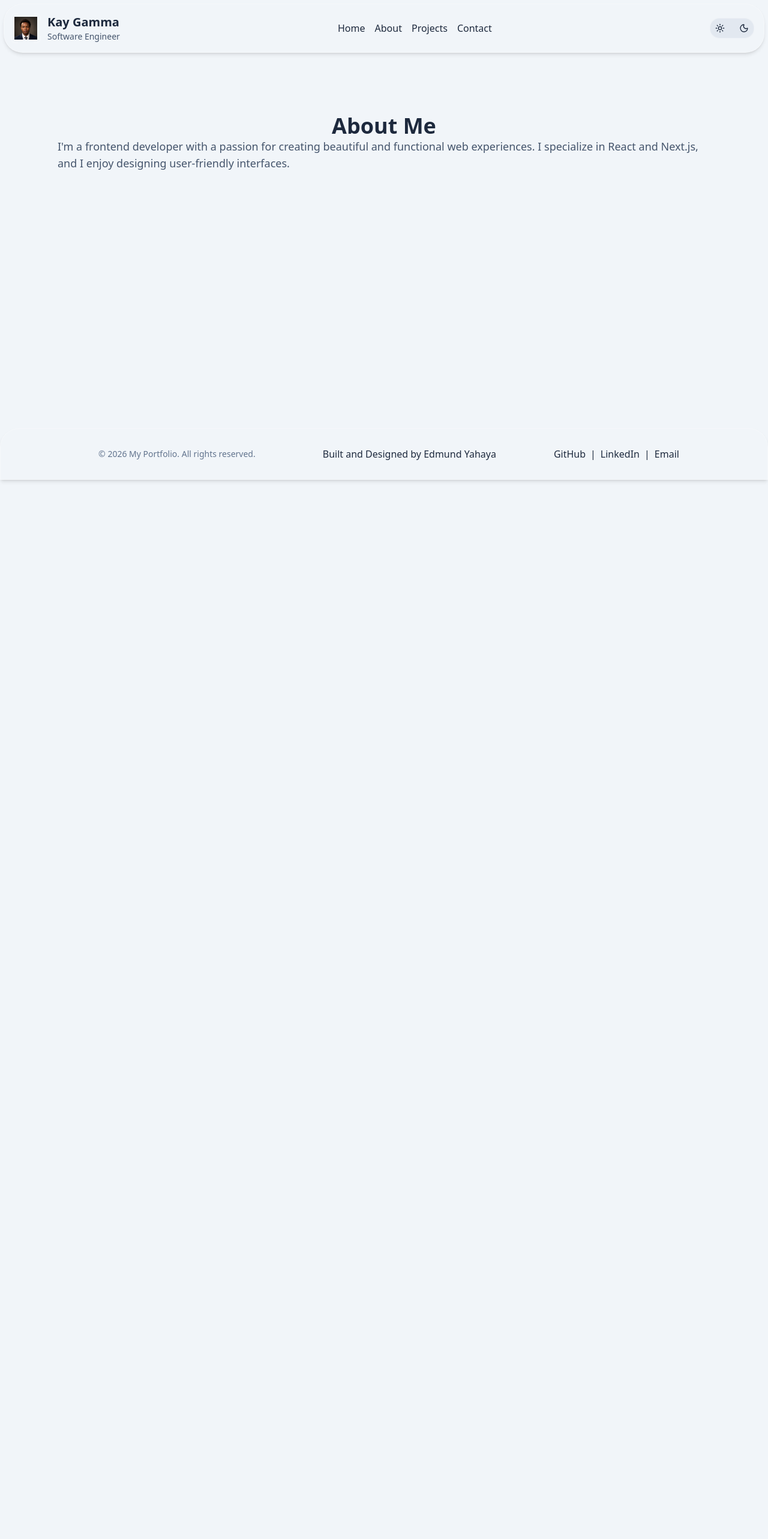
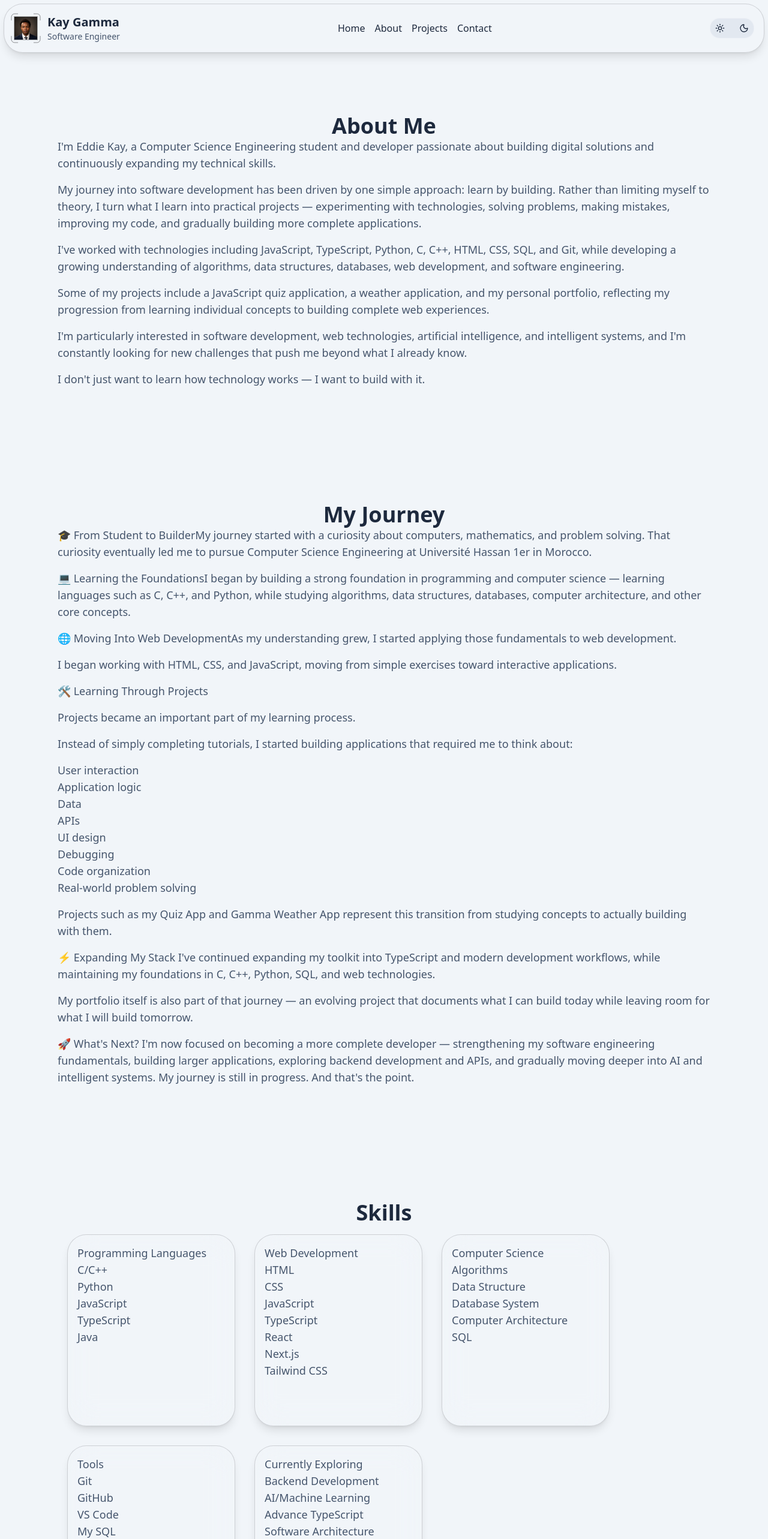
Before and after one commit to kaygamma/My-Portfolio, a Next.js app: page /about in a window 1280 px wide. Shown: the top 2566 px of the page at 60% size. Before the commit the page ends 800 px from the top, so only its background shows below. Built offline with nearby package versions, Linux system fonts and the light colour scheme.

Commit message:
Enhance header with theme toggle and update about and projects sections with detailed content

```diff
--- a/app/Header.tsx
+++ b/app/Header.tsx
@@ -1,30 +1,34 @@
-import { Moon, Sun, Scan } from 'lucide-react'
-import ProfilePic from './profilepic1.png'
-import Image from 'next/image'
-import Link from 'next/link'
-
+import { Scan } from "lucide-react";
+import ProfilePic from "./profilepic1.png";
+import ToggleTheme from "./components/ToggleTheme";
+import Image from "next/image";
+import Link from "next/link";
 
 export default function Header() {
   return (
-    <div className="sticky top-0 z-10  border border-white/30 bg-slate-100 dark:bg-black/80 text-slate-800 dark:text-slate-200 shadow-md rounded-4xl m-1.5 backdrop-blur-md transition-all duration-150">
-      <div className="flex items-center justify-between p-4"
-        >
+    <div className="sticky top-0 z-10  border border-black/15 dark:border-white/15 bg-slate-100/10 dark:bg-black/60 text-slate-800 dark:text-slate-200 shadow-lg rounded-4xl m-1.5 backdrop-blur-xs transition-all duration-150">
+      <div className="flex flex-wrap items-center justify-between p-4">
         <div className="flex items-center gap-4">
           <div className="relative flex items-center justify-center">
-              <Scan className='absolute z-0 text-white/80'
-              size={64} strokeWidth={0.2} />
+            <Scan
+              className="absolute z-0 text-black/80 dark:text-white/80 "
+              size={64}
+              strokeWidth={0.2}
+            />
             <Image
               src={ProfilePic}
               alt="Kay Gamma"
               width={40}
               height={40}
-                className="border border-white/20 backdrop-blur-md"
+              className="border border-black/30 dark:border-white/20 backdrop-blur-md"
             />
           </div>
 
           <div>
             <h1 className="text-xl font-bold">Kay Gamma</h1>
-              <p className="text-sm text-slate-600 dark:text-slate-400">Software Engineer</p>
+            <p className="text-sm text-slate-600 dark:text-slate-400">
+              Software Engineer
+            </p>
           </div>
         </div>
         <nav className="flex gap-4">
@@ -33,11 +37,8 @@ export default function Header() {
           <Link href="/projects">Projects</Link>
           <Link href="/contact">Contact</Link>
         </nav>
-          <div className="flex gap-6 rounded-2xl bg-slate-200 p-2 dark:bg-slate-800  border border-white/30 transition-all duration-150">
-            <button><Sun className="h-4 w-4 text-slate-800 dark:text-slate-200" /></button>
-            <button><Moon className="h-4 w-4 text-slate-800 dark:text-slate-200" /></button>
+        <ToggleTheme />
       </div>
     </div>
-    </div>
-  )
+  );
 }
--- a/app/about/page.tsx
+++ b/app/about/page.tsx
@@ -1,10 +1,186 @@
 export default function About() {
   return (
-    <div className="flex flex-col items-center justify-between p-24">
+    <div>
+      <div className="flex flex-col items-center justify-between md:p-24 p-8">
         <h1 className="text-4xl font-bold">About Me</h1>
-        <p className="text-lg text-slate-600 dark:text-slate-400">
-          I'm a frontend developer with a passion for creating beautiful and functional web experiences. I specialize in React and Next.js, and I enjoy designing user-friendly interfaces.
-        </p>
+        <div className="flex flex-col gap-4 text-lg text-slate-600 dark:text-slate-400">
+          <div>
+            I'm <span>Eddie Kay</span>, a Computer Science Engineering student
+            and developer passionate about building digital solutions and
+            continuously expanding my technical skills.
+          </div>
+          <div>
+            My journey into software development has been driven by one simple
+            approach: <span>learn by building</span>. Rather than limiting
+            myself to theory, I turn what I learn into practical projects —
+            experimenting with technologies, solving problems, making mistakes,
+            improving my code, and gradually building more complete
+            applications.
+          </div>
+          <div>
+            I've worked with technologies including{" "}
+            <span>
+              JavaScript, TypeScript, Python, C, C++, HTML, CSS, SQL, and Git
+            </span>
+            , while developing a growing understanding of algorithms, data
+            structures, databases, web development, and software engineering.
+          </div>
+          <div>
+            Some of my projects include a{" "}
+            <span>
+              JavaScript quiz application, a weather application, and my
+              personal portfolio
+            </span>
+            , reflecting my progression from learning individual concepts to
+            building complete web experiences.
+          </div>
+          <div>
+            I'm particularly interested in{" "}
+            <span>
+              software development, web technologies, artificial intelligence,
+              and intelligent systems
+            </span>
+            , and I'm constantly looking for new challenges that push me beyond
+            what I already know.
+          </div>
+          <div>
+            I don't just want to learn how technology works — I want to build
+            with it.
+          </div>
+        </div>
+      </div>
+      <div className="flex flex-col items-center justify-between md:p-24 p-8">
+        <h1 className="text-4xl font-bold">My Journey</h1>
+        <div className="flex flex-col gap-4 text-lg text-slate-600 dark:text-slate-400">
+          <div>
+            <span>🎓 From Student to Builder</span>
+            My journey started with a curiosity about computers, mathematics,
+            and problem solving. That curiosity eventually led me to pursue{" "}
+            <span>
+              Computer Science Engineering at Université Hassan 1er in Morocco
+            </span>
+            .
+          </div>
+          <div>
+            {" "}
+            <span>💻 Learning the Foundations</span>I began by building a strong
+            foundation in programming and computer science — learning languages
+            such as <span>C, C++, and Python</span>, while studying algorithms,
+            data structures, databases, computer architecture, and other core
+            concepts.
+          </div>
+          <div>
+            {" "}
+            <span> 🌐 Moving Into Web Development</span>
+            As my understanding grew, I started applying those fundamentals to
+            web development.
+          </div>
+          <div>
+            I began working with <span>HTML, CSS, and JavaScript</span>, moving
+            from simple exercises toward interactive applications.
+          </div>
+          <div>
+            {" "}
+            <span>🛠️ Learning Through Projects</span>{" "}
+          </div>
+          <div>Projects became an important part of my learning process.</div>
+          <div>
+            Instead of simply completing tutorials, I started building
+            applications that required me to think about:
+          </div>
+          <ul>
+            <li> User interaction</li>
+            <li> Application logic</li>
+            <li> Data</li>
+            <li> APIs</li>
+            <li> UI design</li>
+            <li> Debugging</li>
+            <li> Code organization</li>
+            <li> Real-world problem solving</li>
+          </ul>
+          <div>
+            Projects such as my <span>Quiz App</span> and{" "}
+            <span>Gamma Weather App</span> represent this transition from
+            studying concepts to actually building with them.
+          </div>
+          <div>
+            ⚡ Expanding My Stack I've continued expanding my toolkit into{" "}
+            <span>TypeScript and modern development workflows</span>, while
+            maintaining my foundations in C, C++, Python, SQL, and web
+            technologies.
+          </div>
+          <div>
+            My portfolio itself is also part of that journey — an evolving
+            project that documents what I can build today while leaving room for
+            what I will build tomorrow.
+          </div>
+          <div>
+            🚀 What's Next? I'm now focused on becoming a more complete
+            developer — strengthening my software engineering fundamentals,
+            building larger applications, exploring backend development and
+            APIs, and gradually moving deeper into{" "}
+            <span>AI and intelligent systems</span>. My journey is still in
+            progress. <span>And that's the point.</span>
+          </div>
+        </div>
+      </div>
+      <div className="flex flex-col items-center justify-between md:p-24 p-8">
+        <h2 className="text-4xl font-bold">Skills</h2>
+        <div className="flex flex-row flex-wrap p-4 gap-8 text-lg text-slate-600 dark:text-slate-400">
+          <div className="w-70 h-80 border border-black/15 dark:border-white/15 bg-slate-100/10 dark:bg-black/60  backdrop-blur-xl rounded-4xl shadow-lg p-4 ">
+            <h2>Programming Languages</h2>
+            <div>
+              <p>C/C++</p>
+              <p>Python</p>
+              <p>JavaScript</p>
+              <p>TypeScript</p>
+              <p>Java</p>
+            </div>
+          </div>
+          <div className="w-70 h-80 border border-black/15 dark:border-white/15 bg-slate-100/10 dark:bg-black/60  p-4 backdrop-blur-xl rounded-4xl shadow-lg ">
+            <h2>Web Development</h2>
+            <div>
+              <p>HTML</p>
+              <p>CSS</p>
+              <p>JavaScript</p>
+              <p>TypeScript</p>
+              <p>React</p>
+              <p>Next.js</p>
+              <p>Tailwind CSS</p>
+            </div>
+          </div>
+          <div className="w-70 h-80 border border-black/15 dark:border-white/15 bg-slate-100/10 dark:bg-black/60  p-4 backdrop-blur-xl rounded-4xl shadow-lg ">
+            <h2>Computer Science</h2>
+            <div>
+              <p>Algorithms</p>
+              <p>Data Structure</p>
+              <p>Database System</p>
+              <p>Computer Architecture</p>
+              <p>SQL</p>
+            </div>
+          </div>
+          <div className="w-70 h-80 border border-black/15 dark:border-white/15 bg-slate-100/10 dark:bg-black/60  p-4 backdrop-blur-xl rounded-4xl shadow-lg ">
+            <h2>Tools</h2>
+            <div>
+              <p>Git</p>
+              <p>GitHub</p>
+              <p>VS Code</p>
+              <p>My SQL</p>
+              <p>Vercel</p>
+            </div>
+          </div>
+          <div className="w-70 h-80 border border-black/15 dark:border-white/15 bg-slate-100/10 dark:bg-black/60 p-4 backdrop-blur-xl rounded-4xl shadow-lg ">
+            <h2>Currently Exploring </h2>
+            <div>
+              <p>Backend Development</p>
+              <p>AI/Machine Learning</p>
+              <p>Advance TypeScript</p>
+              <p>Software Architecture</p>
+              <p>Intelligent Systems</p>
+            </div>
+          </div>
+        </div>
+      </div>
     </div>
-  )
+  );
 }
--- /dev/null
+++ b/app/components/ToggleTheme.tsx
@@ -0,0 +1,13 @@
+"use client"
+import { Moon, Sun } from 'lucide-react'
+import React from 'react'
+
+export default function ToggleTheme() {
+
+  return (
+    <div className="flex gap-6 rounded-2xl bg-slate-200 p-2 dark:bg-slate-800  border border-white/30 transition-all duration-150">
+            <button><Sun className="h-4 w-4 text-slate-800 dark:text-slate-200" /></button>
+            <button><Moon className="h-4 w-4 text-slate-800 dark:text-slate-200" /></button>
+    </div>
+  )
+}
--- a/app/layout.tsx
+++ b/app/layout.tsx
@@ -27,7 +27,7 @@ export default function RootLayout({ children }: LayoutProps<"/">) {
       lang="en"
       className={`${geistSans.variable} ${geistMono.variable} h-full antialiased`}
     >
-      <body className="absolute min-h-full flex flex-col bg-slate-100 dark:bg-black/95 text-slate-800 dark:text-slate-200 transition-colors duration-150">
+      <body className="min-h-full flex flex-col bg-slate-100 dark:bg-black/95 text-slate-800 dark:text-slate-200 transition-colors duration-150">
         <Header/>
         {children}
         <Footer/>
--- a/app/projects/page.tsx
+++ b/app/projects/page.tsx
@@ -1,10 +1,54 @@
 export default function Projects() {
   return (
     <div className="flex flex-col items-center justify-between p-24">
-        <h1 className="text-4xl font-bold">My Projects</h1>
-        <p className="text-lg text-slate-600 dark:text-slate-400">
-          Here are some of the projects I've worked on. Each one represents a unique challenge and solution.
-        </p>
+      <p className="text-lg text-slate-600 dark:text-slate-400">
+        Here are some of the projects I've worked on. Each one represents a
+        unique challenge and solution.
+      </p>
+      <div>
+        <div>
+          <h2> GAmma Quiz App </h2>
+          <p>React, React Router, Tailwind CSS</p>
+          <p>
+            An interactive coding-knowledge quiz pulling live questions from a
+            trivia API, styled with a code-editor-inspired UI. Built to learn
+            useReducer for centralized state management and useContext to avoid
+            prop drilling across routes. [GitHub link][Live demo link]
+          </p>
+        </div>
+        <div>
+          <h2>Weather App</h2>
+          <p>React, Vite, Tailwind CSS</p>
+          <p>
+            Real-time weather lookup with a 24-hour-before/24-hour-after hourly
+            forecast, built around a custom useWeather hook instead of a reducer
+            — a deliberate architecture choice to practice a different
+            state-management pattern from the quiz app. [GitHub link] · [Live
+            demo link]
+          </p>
+        </div>
+        <div>
+          <h2>My Portfolio</h2>
+          <p>Next.js, TypeScript, Tailwind CSS</p>
+          <p>
+            My first project using the Next.js App Router and TypeScript —
+            multi-page routing, a real working contact form via Resend, and a
+            deliberate Server/Client Component split for performance. [GitHub
+            link] · [Live demo link]
+          </p>
+        </div>
+        <div>
+          <h2>Coopérative des Produits du Terroir</h2>
+          <p>Purely HTML, CSS, JavaScript CRUD</p>
+          <p>
+            A cooperative products website built across web development
+            coursework, progressing from semantic HTML/CSS through full
+            JavaScript CRUD functionality. (Worth including if it's a genuinely
+            presentable coursework project — good evidence of your progression
+            from fundamentals to full-stack CRUD)
+          </p>
+        </div>
+      </div>
     </div>
-  )
+  );
 }
```
Lines whose indentation alone changed are shown as unchanged.
